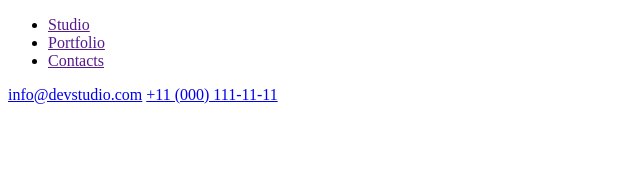
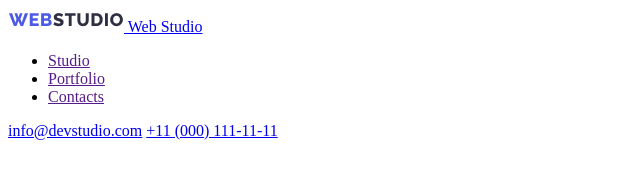
Before and after one commit to valeriiaoshchepkova/goit-markup-hw-01, a plain HTML site: page index.html in a window 1280 px wide. Shown: the whole page, without its empty margins (0-640 px from the left). Drawn offline with Linux system fonts and the light colour scheme.

Commit message:
index.html

```diff
--- a/index.html
+++ b/index.html
@@ -11,6 +11,12 @@
 <body>
     <header>
         <nav>
+
+            <a href="/">
+                <img src="./image/Logo.jpg" alt="" />
+                Web Studio
+            </a>
+
             <ul>
                 <li><a href="">Studio</a></li>
                 <li><a href="">Portfolio</a></li>
```
